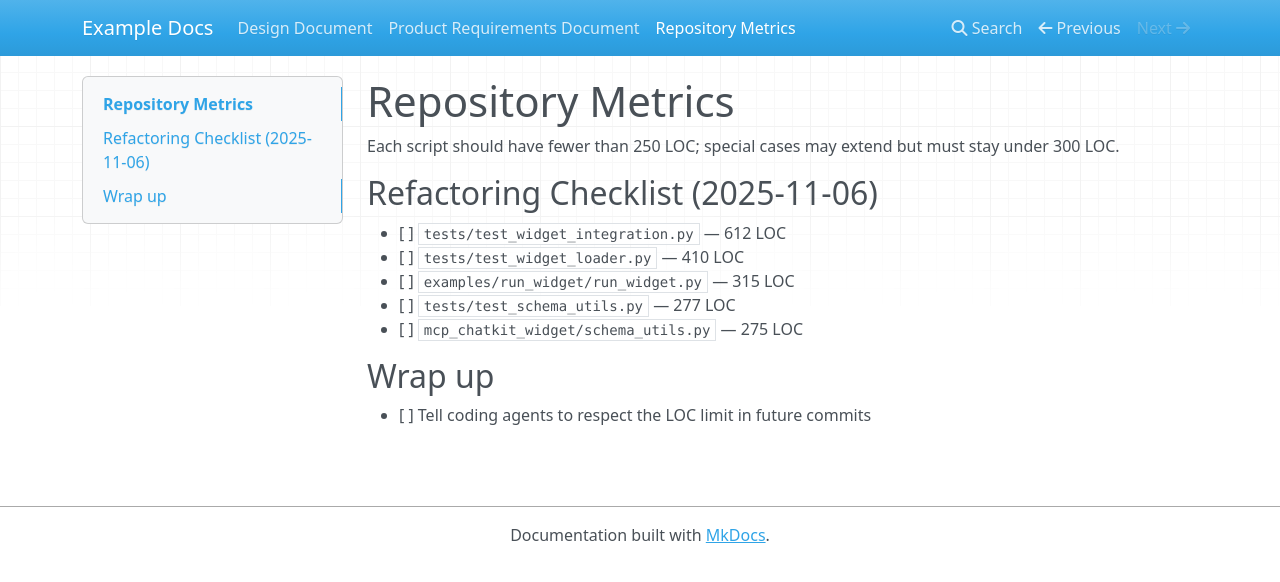
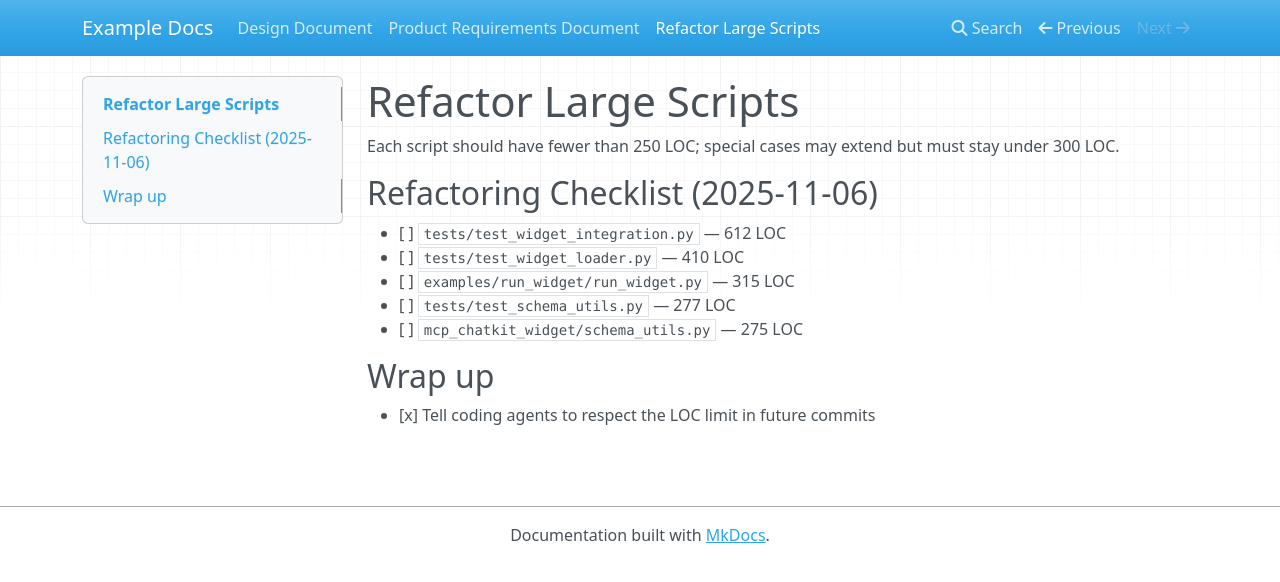
Before and after one commit to ShaojieJiang/mcp-chatkit-widget, an MkDocs documentation site: the page built from docs/refactoring_plan.md, in a window 1280 px wide. Shown: the top 582 px of the page. Built offline with MkDocs 1.6.1, drawn with Linux system fonts in a browser that asks for light colours; nearby versions of some CDN libraries.

Commit message:
update plan and coding agent prompts

```diff
--- a/docs/refactoring_plan.md
+++ b/docs/refactoring_plan.md
@@ -1,4 +1,4 @@
-# Repository Metrics
+# Refactor Large Scripts
 
 Each script should have fewer than 250 LOC; special cases may extend but must stay under 300 LOC.
 
@@ -13,4 +13,4 @@ Each script should have fewer than 250 LOC; special cases may extend but must st
 
 ## Wrap up
 
-- [ ] Tell coding agents to respect the LOC limit in future commits
+- [x] Tell coding agents to respect the LOC limit in future commits
```
Also changed, not shown: AGENTS.md (+1 -0 lines), CLAUDE.md (+1 -0 lines).
